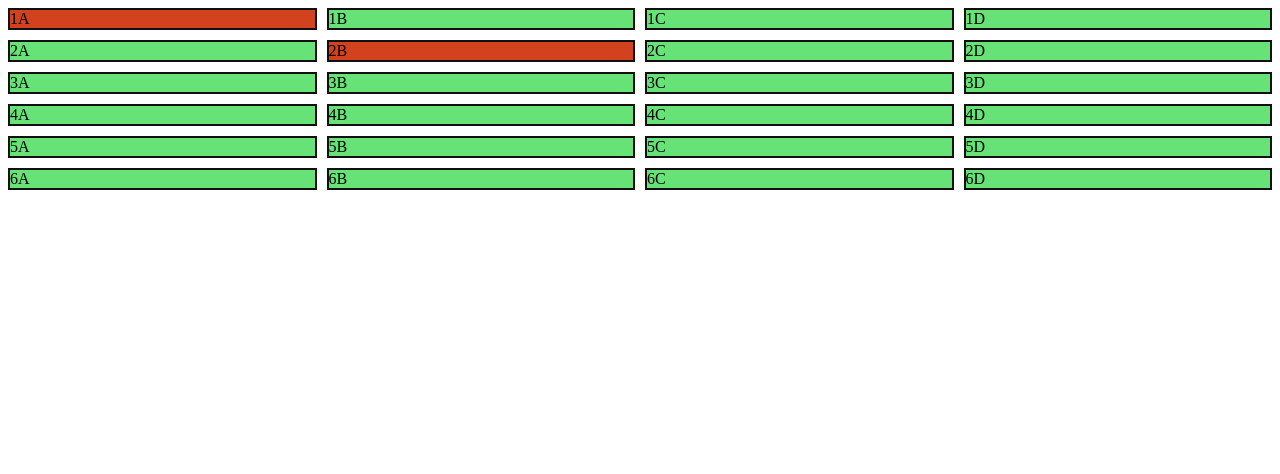
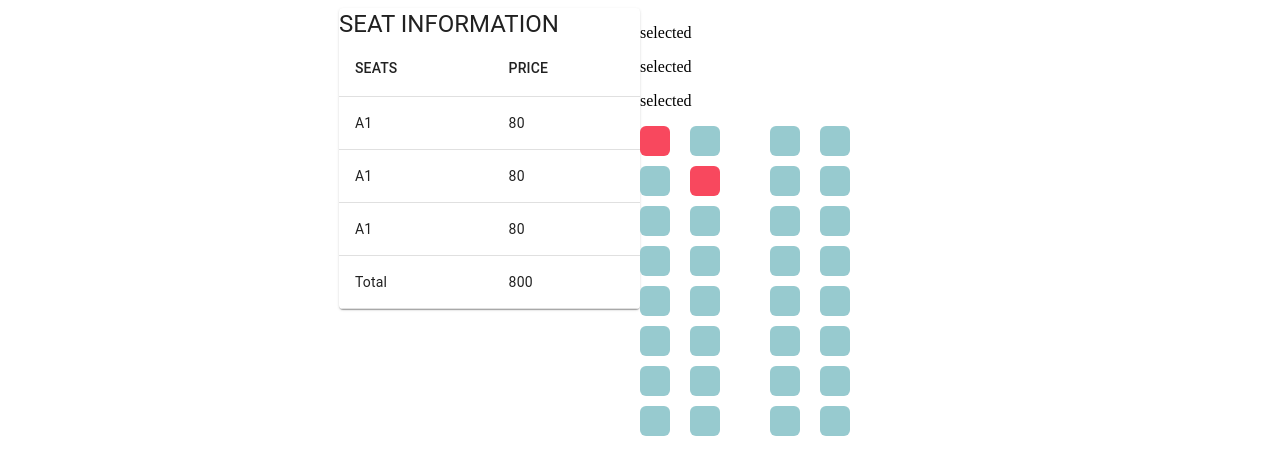
Before and after one commit to pyashraful/bus-ticket-booking-app, a React (Create React App) app: page / in a window 1280 px wide. Shown: the top 474 px of the page. Built offline with nearby package versions, Linux system fonts and the light colour scheme.

Commit message:
create layout

```diff
--- a/src/App.js
+++ b/src/App.js
@@ -1,12 +1,22 @@
-import React from 'react'
-import BookSeats from './components/BookSeats'
+import React from 'react';
+import BookSeats from './components/BookSeats';
+import { Container, Grid } from '@material-ui/core';
+import useStyles from './style';
+
 
 const App = () => {
+
+  const classes = useStyles()
+
   return (
     <>
-      <BookSeats />
+      <Container className={classes.root}>
+        <Grid container>
+          <BookSeats />
+        </Grid>
+      </Container>
     </>
   )
 }
 
-export default App
+export default App;
--- a/src/components/BookSeats.js
+++ b/src/components/BookSeats.js
@@ -1,5 +1,7 @@
 import React, {useState} from 'react'
+import BusDetails from './busDetails/BusDetails';
 import busData from '../data'
+import { Grid } from '@material-ui/core';
 import Seats from './Seats';
 import './style.css'
 
@@ -22,9 +24,30 @@ const BookSeats = () => {
     }
   }
   return (
-    <div className='seats' >
-      <Seats seats={seats} addToBook={addToBook} booked={booked} />
-    </div>
+    <>
+    <Grid item lg={6} ms={12}>
+      <BusDetails />
+    </Grid>
+    <Grid item lg={6} ms={12}>
+      <div className='showraper'>
+          <div>
+            <span></span>
+            <p>selected</p>
+          </div>
+          <div>
+            <span></span>
+            <p>selected</p>
+          </div>
+          <div>
+            <span></span>
+            <p>selected</p>
+          </div>
+      </div>
+      <div className='seats' >
+        <Seats seats={seats} addToBook={addToBook} booked={booked} />
+      </div>
+    </Grid>
+    </>
   )
 }
 
--- a/src/components/Seats.js
+++ b/src/components/Seats.js
@@ -1,4 +1,4 @@
-const Seats = ({seats, booked, addToBook}) => {
+const Seats = ({ seats, booked, addToBook }) => {
 
   return (
     <>
@@ -8,7 +8,7 @@ const Seats = ({seats, booked, addToBook}) => {
         let availableStyle = 'green'
         // console.log(seat)
         // console.log(booked)
-      if(booked.includes(seat)){
+        if (booked.includes(seat)) {
           availableStyle = 'bookedStyle'
         }
 
--- /dev/null
+++ b/src/components/busDetails/BusDetails.jsx
@@ -0,0 +1,49 @@
+import React from "react";
+import {
+  Card,
+  Paper,
+  Typography,
+  Table,
+  TableHead,
+  TableBody,
+  TableRow,
+  TableCell,
+} from "@material-ui/core";
+
+const BusDetails = () => {
+  return (
+    <>
+      <Card>
+        <Typography variant="h5">SEAT INFORMATION</Typography>
+        <Table>
+          <TableHead>
+            <TableRow>
+              <TableCell>SEATS</TableCell>
+              <TableCell>PRICE</TableCell>
+            </TableRow>
+          </TableHead>
+          <TableBody>
+            <TableRow>
+              <TableCell>A1</TableCell>
+              <TableCell>80</TableCell>
+            </TableRow>
+            <TableRow>
+              <TableCell>A1</TableCell>
+              <TableCell>80</TableCell>
+            </TableRow>
+            <TableRow>
+              <TableCell>A1</TableCell>
+              <TableCell>80</TableCell>
+            </TableRow>
+            <TableRow>
+              <TableCell>Total</TableCell>
+              <TableCell>800</TableCell>
+            </TableRow>
+          </TableBody>
+        </Table>
+      </Card>
+    </>
+  );
+};
+
+export default BusDetails;
--- a/src/components/style.css
+++ b/src/components/style.css
@@ -1,19 +1,27 @@
 .seats {
+  max-width: 250px;
+  /* height: 100vh; */
   display: grid;
   grid-template-columns: repeat(4, 1fr);
-  grid-template-rows: repeat(6, 1fr);
   grid-gap: 10px;
 }
 
 .seats > div {
-  border: 2px solid rgb(17, 15, 15);
+  height: 30px;
+  width: 30px;
+  border-radius: 20%;
+  font-size: 0;
+}
+
+.seats div:nth-child(2n) {
+  margin-right: 40px;
 }
 
 .green {
-  background-color: rgb(102, 226, 119);
+  background-color: #97cacf;
   cursor: pointer;
 }
 
 .bookedStyle {
-  background-color: rgb(210, 66, 30);
+  background-color: #f8485e;
 }
--- a/src/data.js
+++ b/src/data.js
@@ -1,17 +1,21 @@
-function busData(){
-  return[
-    '1A','1B',
-    '1C','1D',
-    '2A','2B',
-    '2C','2D',
-    '3A','3B',
-    '3C','3D',
-    '4A','4B',
-    '4C','4D',
-    '5A','5B',
-    '5C','5D',
-    '6A','6B',
-    '6C','6D'
+function busData() {
+  return [
+    '1A', '1B',
+    '1C', '1D',
+    '2A', '2B',
+    '2C', '2D',
+    '3A', '3B',
+    '3C', '3D',
+    '4A', '4B',
+    '4C', '4D',
+    '5A', '5B',
+    '5C', '5D',
+    '6A', '6B',
+    '6C', '6D',
+    '7A', '7B',
+    '7C', '7D',
+    '8A', '8B',
+    '8C', '8D',
   ]
 }
 
--- /dev/null
+++ b/src/style.js
@@ -0,0 +1,7 @@
+import { makeStyles } from "@material-ui/core";
+
+export default makeStyles({
+  root:{
+    maxWidth:'650px'
+  }
+})
```
Also changed, not shown: package.json (+9 -0 lines), 2 other files (tests, documents, lock files or other folders). Lines whose indentation alone changed are shown as unchanged.
